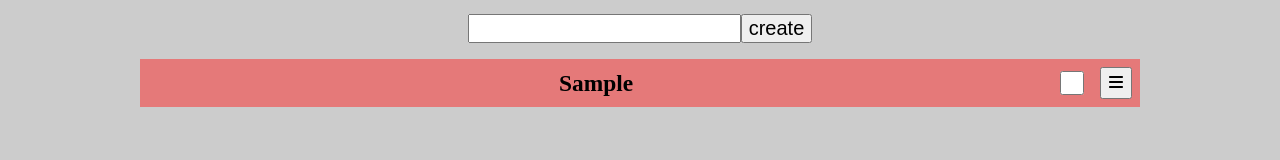
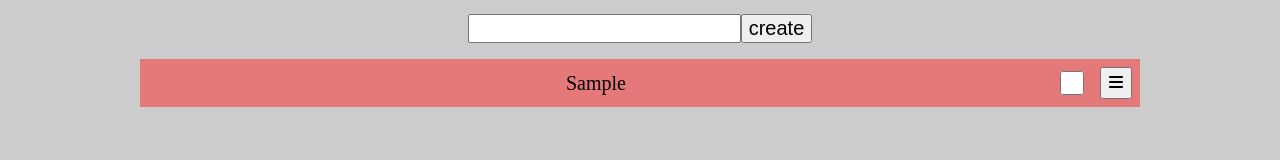
Before and after one commit to 60x20/Checklist, a React (Vite) app: page /#/2024/09/26 in a window 1280 px wide. Both pictures are taken after typing "Sample" into the empty fields and a click on the button "create". Shown: the part 126-286 px from the top of the page. Built offline with nearby package versions, Linux system fonts and the light colour scheme.

Commit message:
some headings styled as p

```diff
--- a/src/components/Checklist.jsx
+++ b/src/components/Checklist.jsx
@@ -214,7 +214,7 @@ const Todo = memo(({ updateCurrentTodoData, day, month, year, unitsAsInt, todoId
   return (
     <li className="column-container todo" ref={todoRef}>
       <div className="main-with-others-grouped-row-container">
-        <h3 className="main-item">{todoDescription}</h3>
+        <h3 className="main-item styled-as-p">{todoDescription}</h3>
         <input name="todo-state" type="checkbox" data-id-to-update={todoId} onChange={updateTodoStateHandler} checked={checked}
           title={`Mark as ${!checked ? 'done' : 'undone'}.`}
         />
--- a/src/components/Visualizer.jsx
+++ b/src/components/Visualizer.jsx
@@ -51,7 +51,9 @@ export const MonthVisualizer = () => {
       if (dayData) {
         const dayAsString = String(day).padStart(2, '0');
         return (<article key={day} className="day">
-          <h3>day: <time dateTime={`${extractedYear}-${extractedMonth}-${dayAsString}`}>{dayAsString}</time></h3>
+          <h3 className="styled-as-p">
+            day: <time dateTime={`${extractedYear}-${extractedMonth}-${dayAsString}`}>{dayAsString}</time>
+          </h3>
           <p>completion: { (() => {
             const dayCheckedData = Object.values(dayData);
             const amountOfTodos = dayCheckedData.length;
```
